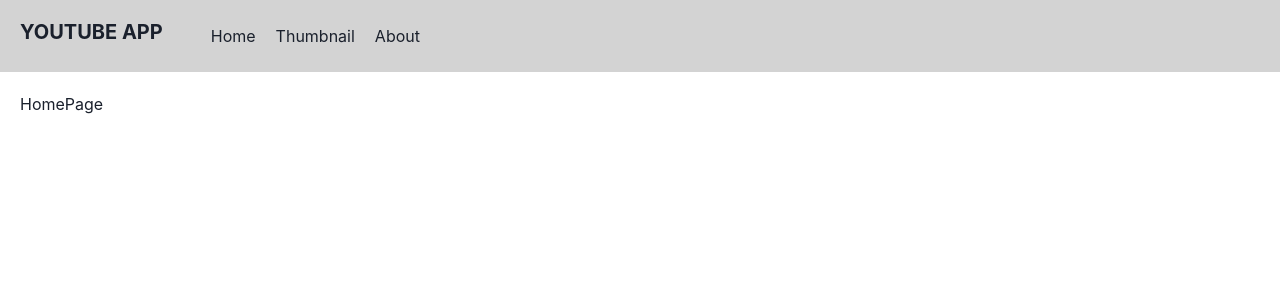
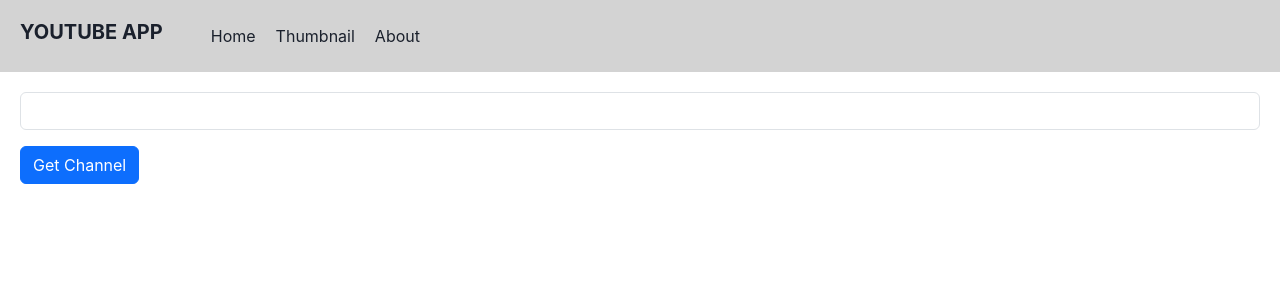
Before and after one commit to mhasnain306/youtube-app, a React app: page / in a window 1280 px wide. Shown: the top 300 px of the page. Built offline with nearby package versions, Linux system fonts and the light colour scheme; the HTML template or start-up script is replaced by a standard one.

Commit message:
implemented channel endpoint

```diff
--- a/src/components/Thumbnail.tsx
+++ b/src/components/Thumbnail.tsx
@@ -35,19 +35,22 @@ const Thumbnail = () => {
         className="rounded-3"
       >
         <h1 className="display-6 mb-3">Download Youtube Video Thumbnail</h1>
-        <form onSubmit={handleSubmit} className="mb-3">
+        <form onSubmit={handleSubmit} className="mb-3 d-flex">
           <input
             className="form-control"
             ref={userInputRef}
             type="text"
-            placeholder="Paste video URL and press enter"
+            placeholder="Paste video url"
             required
           />
+          <button type="submit" className="btn btn-primary ms-2">
+            Search
+          </button>
         </form>
         <div className="d-flex mb-3">
           <select
             defaultValue={"quality"}
-            className="form-select me-4"
+            className="me-4"
             onChange={(e) => setSelectedUrl(e.target.value)}
           >
             <option value="quality" disabled>
--- /dev/null
+++ b/src/hooks/useChannel.ts
@@ -0,0 +1,22 @@
+import { useState } from "react";
+import { axiosInstance } from "./useThumbnail";
+
+const useChannel = () => {
+    const [data, setData] = useState<any>();
+
+    const getChannel = (channel: string) => {
+        axiosInstance.get("/channels", {
+            params: {
+                part: "snippet,contentDetails,statistics",
+                id: channel,
+            }
+        })
+            .then(res => setData(res.data))
+            .catch(err => console.log(err));
+    }
+
+
+    return { getChannel, data };
+}
+
+export default useChannel
--- a/src/hooks/useThumbnail.ts
+++ b/src/hooks/useThumbnail.ts
@@ -1,7 +1,7 @@
 import axios from "axios";
 import { useState } from "react";
 
-const axiosInstance = axios.create({
+export const axiosInstance = axios.create({
     baseURL: "https://www.googleapis.com/youtube/v3",
     params: {
         key: "AIzaSyAxGGRfdnUpozj052bPxMabHrIM4dHwgLA",
--- a/src/pages/HomePage.tsx
+++ b/src/pages/HomePage.tsx
@@ -1,7 +1,49 @@
-import { Text } from "@chakra-ui/react";
+import { useState } from "react";
+import useChannel from "../hooks/useChannel";
+import { Box, HStack, Image, Text } from "@chakra-ui/react";
 
 const HomePage = () => {
-  return <Text>HomePage</Text>;
+  const { data, getChannel } = useChannel();
+  const [channel, setChannel] = useState("");
+
+  return (
+    <>
+      <input
+        className="form-control"
+        type="text"
+        onChange={(e) => setChannel(e.target.value)}
+      />
+      <button
+        className="btn btn-primary my-3"
+        onClick={() => getChannel(channel)}
+      >
+        Get Channel
+      </button>
+
+      {data && (
+        <>
+          <HStack>
+            <Image
+              boxSize={"60px"}
+              src={data ? data.items[0].snippet.thumbnails.default.url : ""}
+            />
+            <Box>
+              <Text marginBottom={0} fontWeight={"bold"}>
+                {data ? data.items[0].snippet.title : ""}
+              </Text>
+              <Text marginBottom={0} color={"gray.500"}>
+                {data ? data.items[0].statistics.subscriberCount : ""}{" "}
+                subscribers
+              </Text>
+            </Box>
+          </HStack>
+          <Box paddingY={2}>
+            <Text>{data ? data.items[0].snippet.description : ""}</Text>
+          </Box>
+        </>
+      )}
+    </>
+  );
 };
 
 export default HomePage;
```
